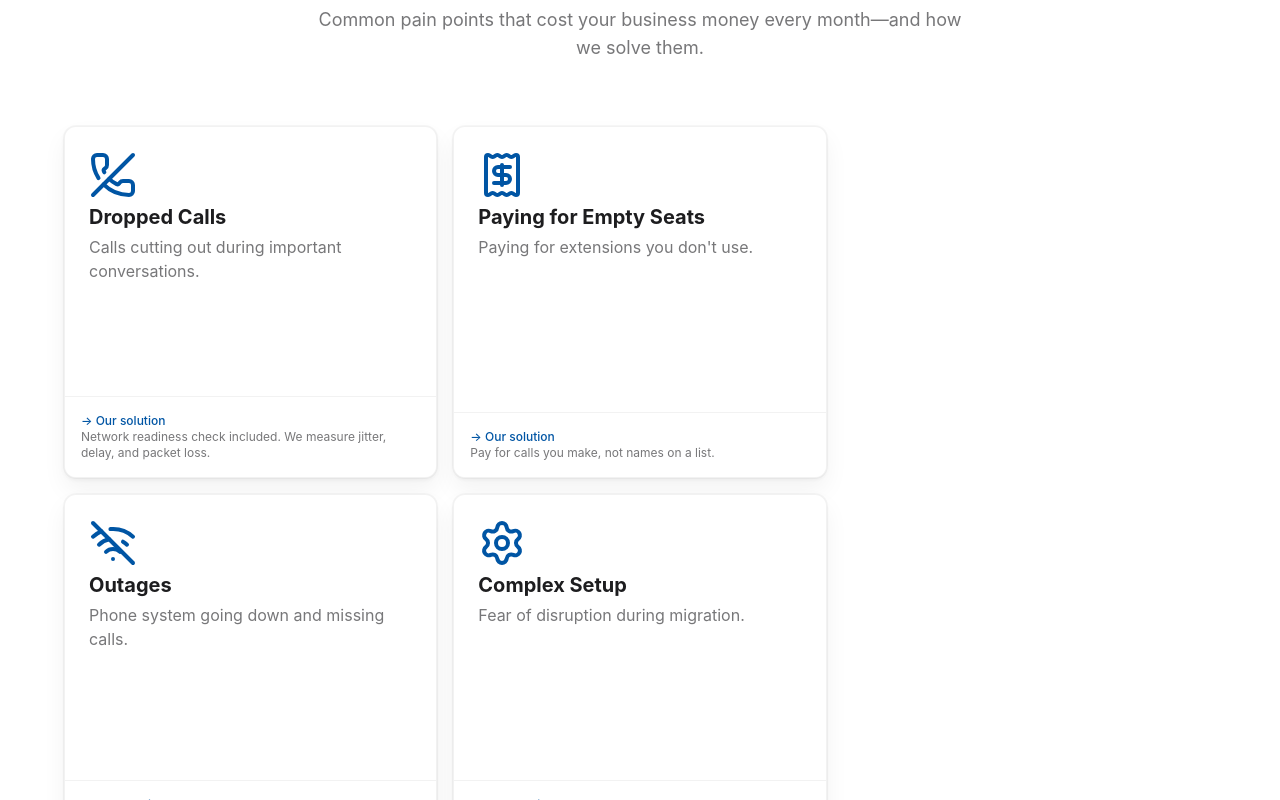
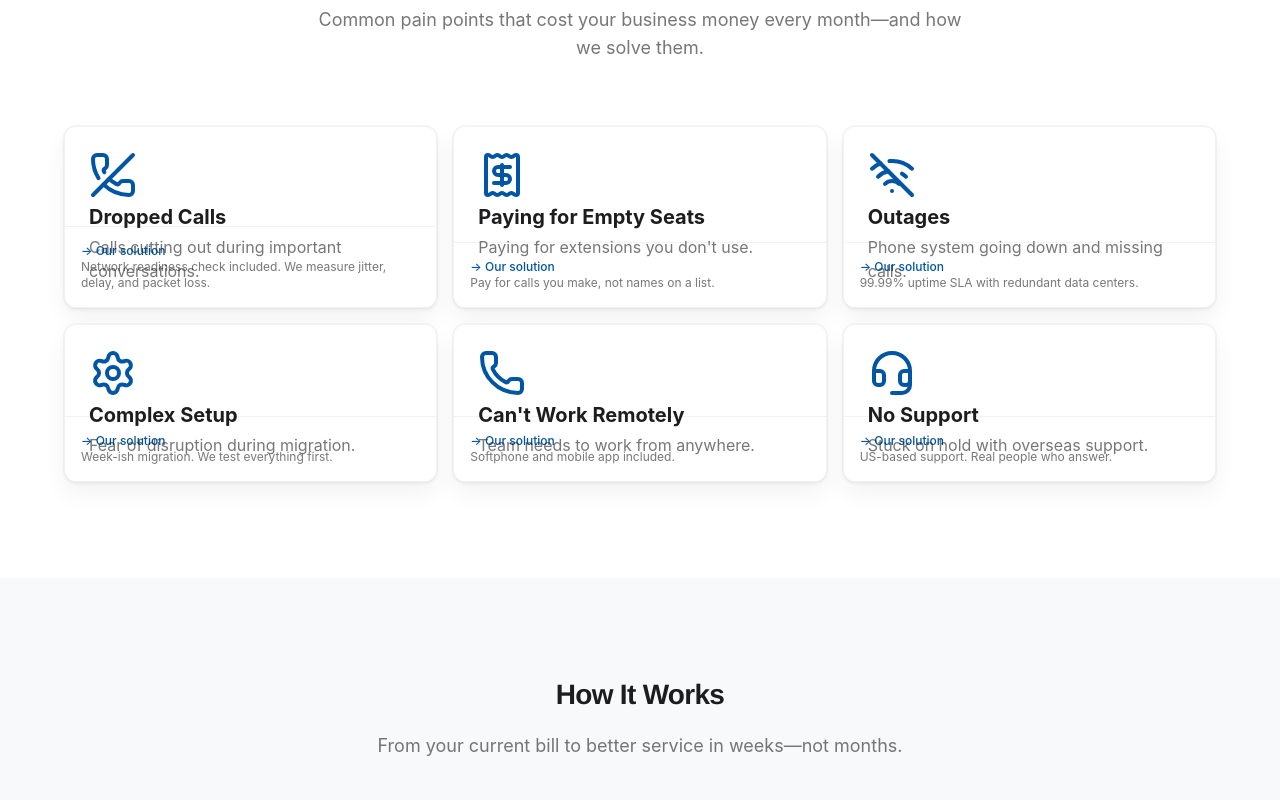
Before and after one commit to gsteinig/techwave-voip-opencode-v1, a Next.js app: page / in a window 1280 px wide. Shown: the part 1240-2040 px from the top of the page. Built offline with nearby package versions, Linux system fonts and the light colour scheme.

Commit message:
Fix grid: 3 cols desktop, 2 tablet, 1 mobile

```diff
--- a/src/components/ui/BentoGrid.tsx
+++ b/src/components/ui/BentoGrid.tsx
@@ -15,7 +15,7 @@ const BentoGrid = ({
   return (
     <div
       className={cn(
-        "grid w-full auto-rows-[22rem] grid-cols-1 md:grid-cols-2 lg:grid-cols-3 gap-4",
+        "grid w-full auto-rows-auto grid-cols-1 sm:grid-cols-2 lg:grid-cols-3 gap-4",
         className,
       )}
     >
@@ -75,42 +75,36 @@ const problems = [
     name: "Dropped Calls",
     description: "Calls cutting out during important conversations.",
     solution: "Network readiness check included. We measure jitter, delay, and packet loss.",
-    className: "lg:row-start-1 lg:row-end-2",
   },
   {
     Icon: Receipt,
     name: "Paying for Empty Seats",
     description: "Paying for extensions you don't use.",
     solution: "Pay for calls you make, not names on a list.",
-    className: "lg:col-start-2 lg:row-start-1 lg:row-end-2",
   },
   {
     Icon: WifiOff,
     name: "Outages",
     description: "Phone system going down and missing calls.",
     solution: "99.99% uptime SLA with redundant data centers.",
-    className: "lg:col-start-1 lg:col-end-2 lg:row-start-2 lg:row-end-3",
   },
   {
     Icon: Settings,
     name: "Complex Setup",
     description: "Fear of disruption during migration.",
     solution: "Week-ish migration. We test everything first.",
-    className: "lg:col-start-2 lg:col-end-3 lg:row-start-2 lg:row-end-3",
   },
   {
     Icon: Phone,
     name: "Can't Work Remotely",
     description: "Team needs to work from anywhere.",
     solution: "Softphone and mobile app included.",
-    className: "lg:col-start-1 lg:col-end-2 lg:row-start-3 lg:row-end-4",
   },
   {
     Icon: Headset,
     name: "No Support",
     description: "Stuck on hold with overseas support.",
     solution: "US-based support. Real people who answer.",
-    className: "lg:col-start-2 lg:col-end-3 lg:row-start-3 lg:row-end-4",
   },
 ];
 
```
